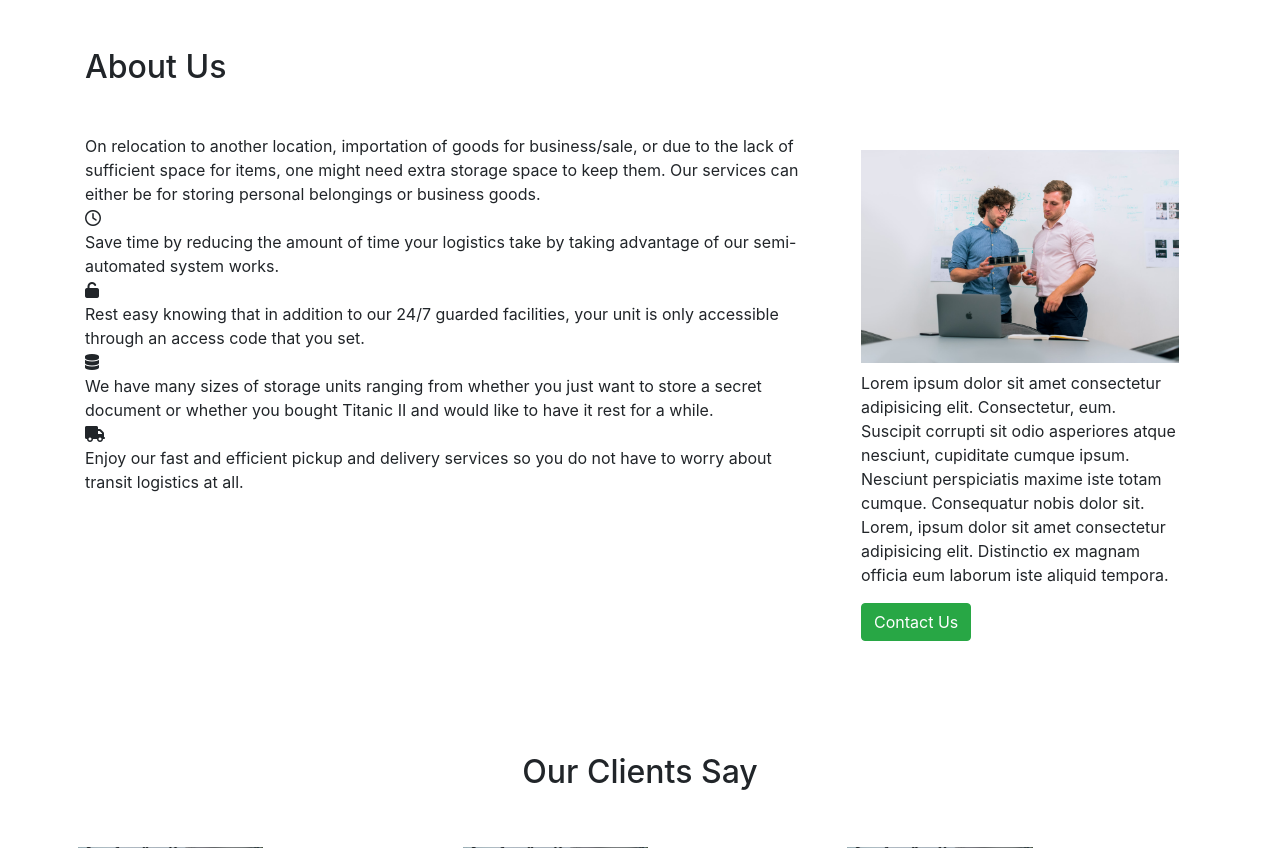
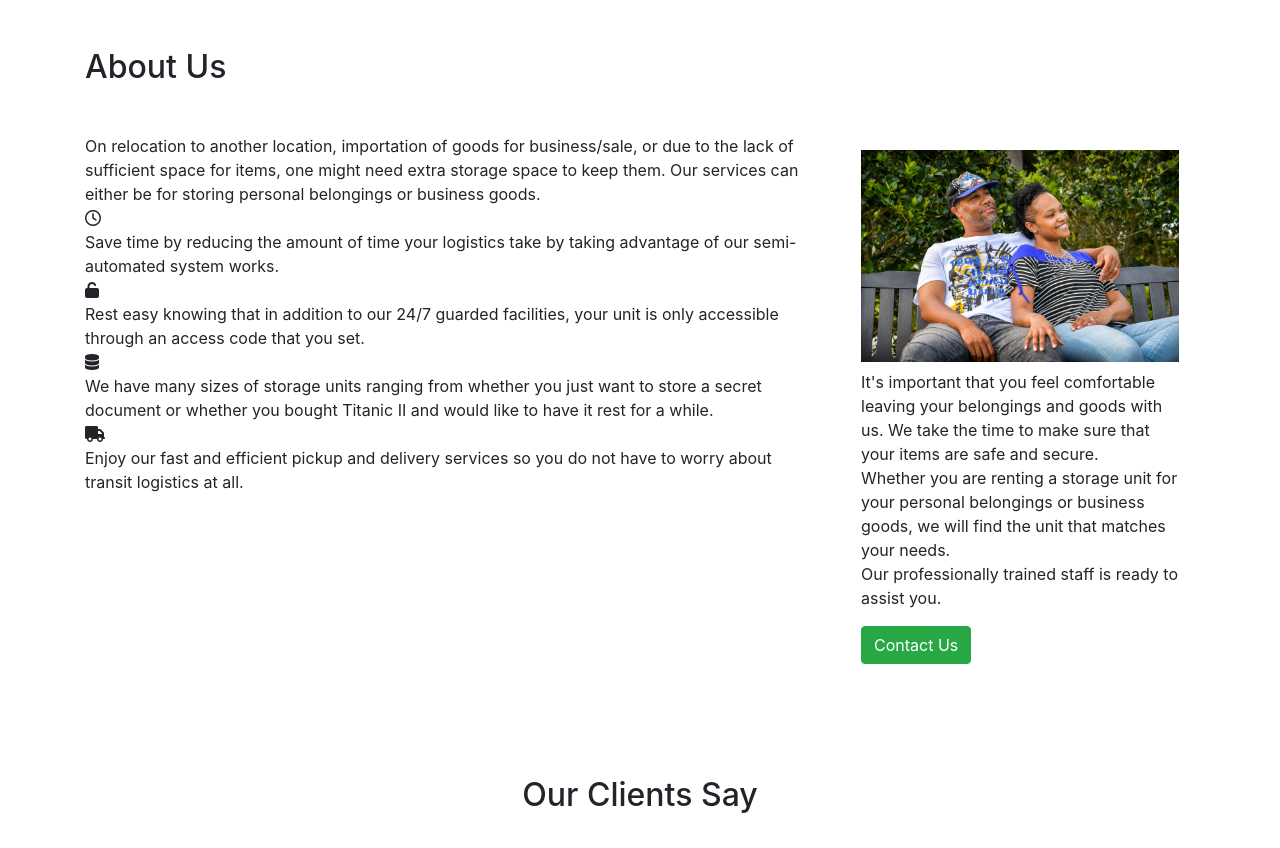
Before and after one commit to layersony/storagesite, a Django app: page /about/ in a window 1280 px wide. Shown: the part 56-904 px from the top of the page. Run offline with Django 3.2, Linux system fonts and the light colour scheme; parts of the project's set-up code (start-up, migrations or seed data) failed here and were passed over; some libraries are stand-ins or nearby versions.

Commit message:
Change images and create alert for feedback sent.

```diff
--- a/mainapp/templates/about.html
+++ b/mainapp/templates/about.html
@@ -66,11 +66,13 @@
                             <img src="{% static 'img/about-img.jpg'%}" alt="" class="img-fluid">
                         </div>
                         <div class="about-subtext">
-                            <p>Lorem ipsum dolor sit amet consectetur adipisicing elit. Consectetur, eum. Suscipit
-                                corrupti sit odio asperiores atque nesciunt, cupiditate cumque ipsum. Nesciunt
-                                perspiciatis maxime iste totam cumque. Consequatur nobis dolor sit. Lorem, ipsum dolor
-                                sit amet consectetur adipisicing elit. Distinctio ex magnam officia eum laborum iste
-                                aliquid tempora. </p>
+                            <p>It's important that you feel comfortable leaving your belongings and goods with us. We
+                                take the time to make sure that your items are safe and secure.
+                                <br>
+                                Whether you are renting a storage unit for your personal belongings or business goods,
+                                we will find the unit that matches your needs.
+                                <br>
+                                Our professionally trained staff is ready to assist you. </p>
                         </div>
                         <div class="about-btn">
                             <a class="btn btn-success " href="{% url 'contact'%}" role="button"> Contact Us</a>
--- a/mainapp/views.py
+++ b/mainapp/views.py
@@ -36,6 +36,7 @@ def contact(request):
         message = request.POST.get('message')
 
         send_feedback(full_name, message, email)
+        messages.success(request, 'Feedback sent successfully.')
 
     return render(request, 'contact.html')
 
```
Also changed, not shown: mainapp/templates/base.html (+10 -13 lines), static/img/about-img.jpg, static/img/contact-img.jpg, static/img/header-bg.jpg.
